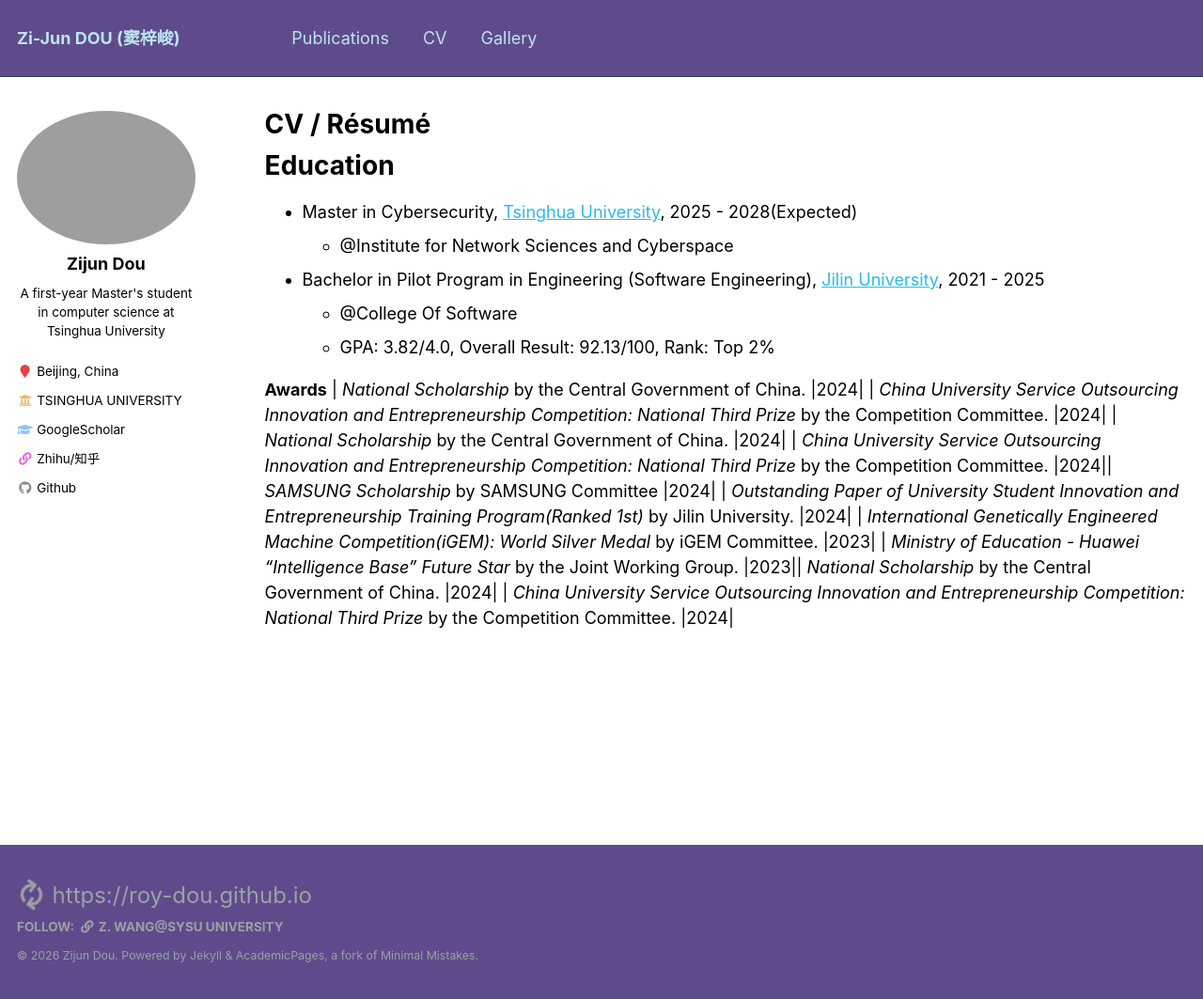
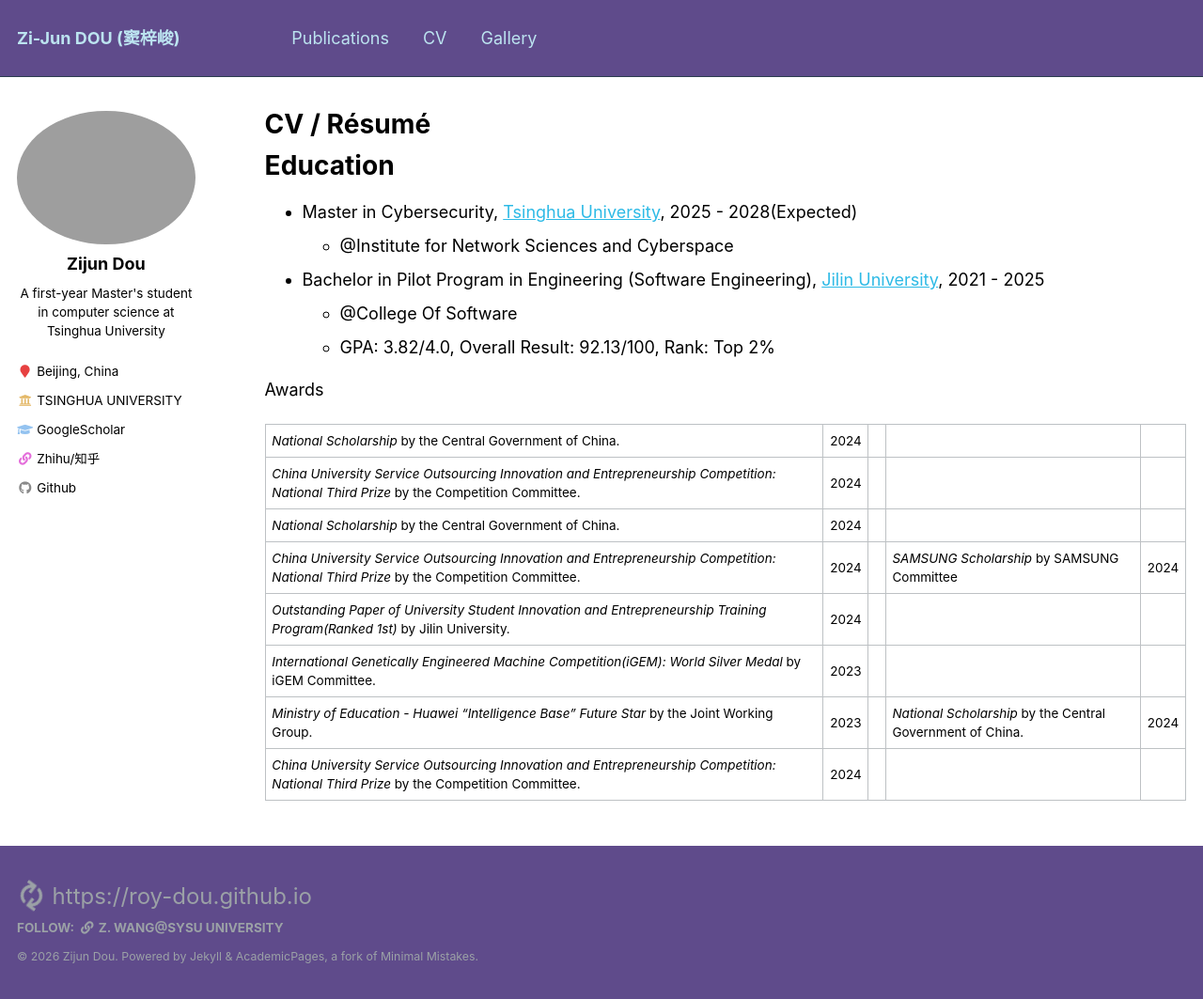
Before and after one commit to ROY-DOU/ROY-DOU.github.io, a Jekyll site: the page built from _pages/cv.md, in a window 1280 px wide and 1063 px high. Shown: the whole window at 94% size. Built offline with Jekyll 4.4.1, drawn with Linux system fonts in a browser that asks for light colours.

Commit message:
update about me

```diff
--- a/_pages/cv.md
+++ b/_pages/cv.md
@@ -18,7 +18,8 @@ Education
   * @College Of Software
   * GPA: 3.82/4.0, Overall Result: 92.13/100, Rank: Top 2%
 
-**Awards**
+Awards
+
 | *National Scholarship* by the Central Government of China.            |2024|
 | *China University Service Outsourcing Innovation and Entrepreneurship Competition: National Third Prize* by the Competition Committee.   |2024|
 | *National Scholarship* by the Central Government of China.            |2024|
```
Also changed, not shown: 2 other files.
